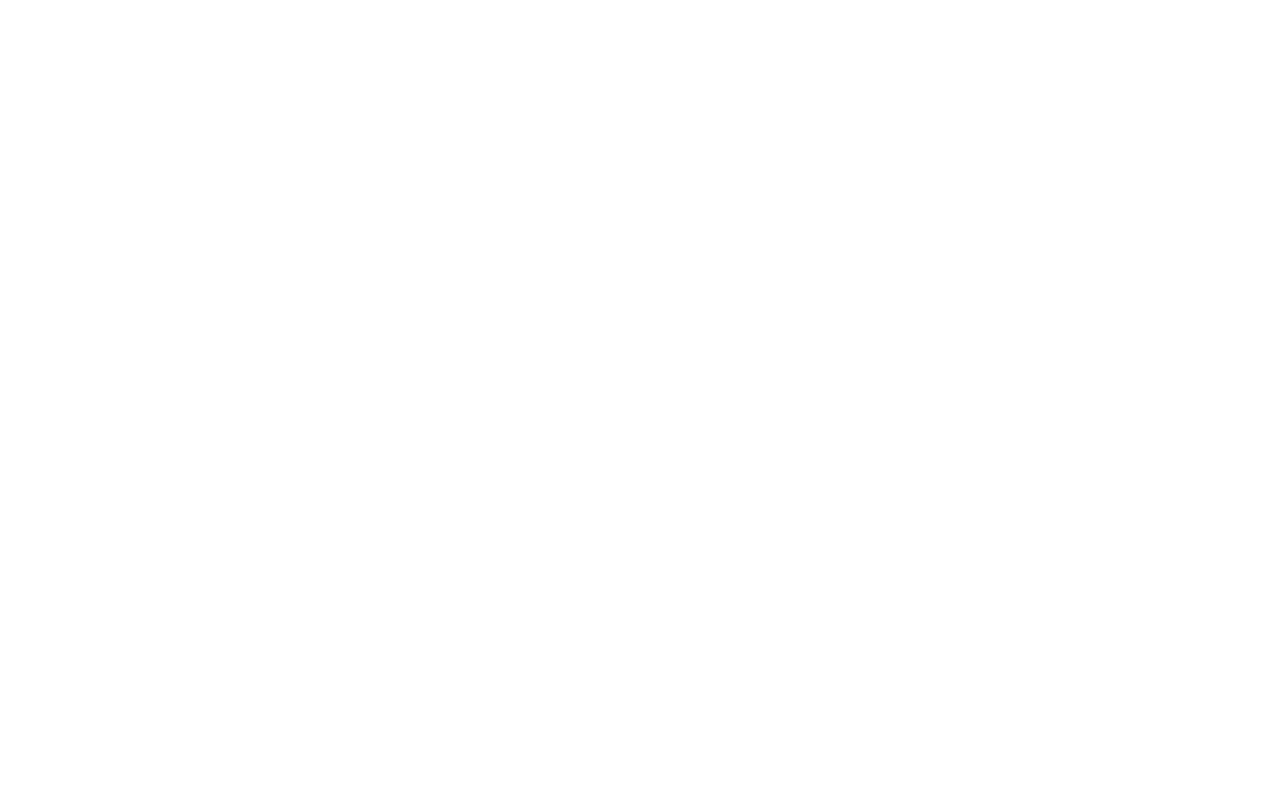
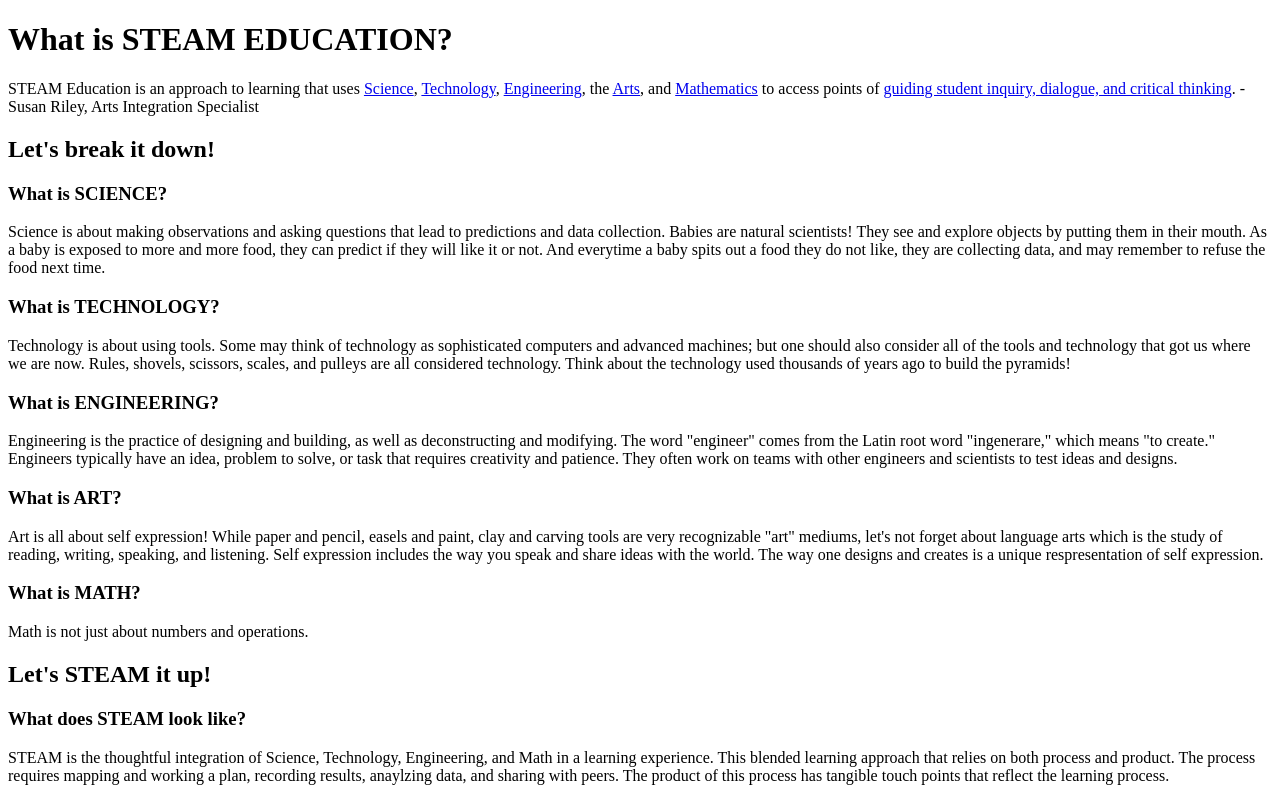
Before and after one commit to reamaestas/js-assignment-4-html-me-something-reamaestas, a website: page index.html in a window 1280 px wide. Drawn offline with Linux system fonts and the light colour scheme.

Commit message:
first commit

```diff
--- a/index.html
+++ b/index.html
@@ -1,8 +1,65 @@
 <!DOCTYPE html>
 <html>
-   <head>
+   <head> <!--this is the title of the tab-->
+      <title>STEAM EDUCATION LOL</title>
    </head>
    <body>
-      <!-- Write your HTML in this file! -->
+      <header>
+         <h1>What is STEAM EDUCATION?</h1>
+         <p>STEAM Education is an approach to learning that uses <a href="#SCIENCE">Science</a>, <a href="#TECHNOLOGY">Technology</a>, <a href="#ENGINEERING">Engineering</a>, the <a href="#ART">Arts</a>, and <a href="#MATH">Mathematics</a> to access points of <a href="#WHAT DOES STEAM LOOK LIKE">guiding student inquiry, dialogue, and critical thinking</a>. -Susan Riley, Arts Integration Specialist</p>
+      </header>
+      <main>
+         <h2>Let's break it down!</h2>
+         <article>
+            <section>
+               <a name="SCIENCE"></a>
+               <h3>What is SCIENCE?</h3>
+               <p>Science is about making observations and asking questions that lead to predictions and data collection. Babies are natural scientists! They see and explore objects by putting them in their mouth. As a baby is exposed to more and more food, they can predict if they will like it or not. And everytime a baby spits out a food they do not like, they are collecting data, and may remember to refuse the food next time.</p>
+            </section>
+            <section>
+               <a name="TECHNOLOGY"></a>
+               <h3>What is TECHNOLOGY?</h3>
+               <p>Technology is about using tools. Some may think of technology as sophisticated computers and advanced machines; but one should also consider all of the tools and technology that got us where we are now. Rules, shovels, scissors, scales, and pulleys are all considered technology. Think about the technology used thousands of years ago to build the pyramids!</p>
+            </section>
+            <section>
+               <a name="ENGINEERING"></a>
+               <h3>What is ENGINEERING?</h3>
+               <p>Engineering is the practice of designing and building, as well as deconstructing and modifying. The word "engineer" comes from the Latin root word "ingenerare," which means "to create." Engineers typically have an idea, problem to solve, or task that requires creativity and patience. They often work on teams with other engineers and scientists to test ideas and designs.</p>
+            </section>
+            <section>
+               <a name="ART"></a>
+               <h3>What is ART?</h3>
+               <p>Art is all about self expression! While paper and pencil, easels and paint, clay and carving tools are very recognizable "art" mediums, let's not forget about language arts which is the study of reading, writing, speaking, and listening. Self expression includes the way you speak and share ideas with the world. The way one designs and creates is a unique respresentation of self expression.</p>
+            </section>
+            <section>
+               <a name="MATH"></a>
+               <h3>What is MATH?</h3>
+               <p>Math is not just about numbers and operations.</p>
+            </section>
+         </article>
+         <h2>Let's STEAM it up!</h2>
+         <article>
+            <section>
+               <a name="WHAT DOES STEAM LOOK LIKE"></a>
+               <h3>What does STEAM look like?</h3>
+               <p>STEAM is the thoughtful integration of Science, Technology, Engineering, and Math in a learning experience. This blended learning approach that relies on both process and product. The process requires mapping and working a plan, recording results, anaylzing data, and sharing with peers. The product of this process has tangible touch points that reflect the learning process.</p>
+            </section>
+            <!-- <section>
+               <h3>Try this in the classroom!</h3>
+               <p></p>
+            </section>
+            <section>
+               <h3>Try this in at home!</h3>
+               <p></p>
+            </section> -->
+         </article>
+         <!-- <article>
+            <h2>To learn more about STEAM EDUCATION AND LEARNING in the classroom, at home, and in the community, check the links below!</h2>
+         <a name="MAGIC HOUSE LINK"></a>
+               <h3>The Magic House, St. Louis Children's Museum</h3>
+               <a href="#MAGIC HOUSE LINK">???</a>
+      </article> -->
+      </main>
+     <!-- <footer></footer>  -->
    </body>
 </html>
```
